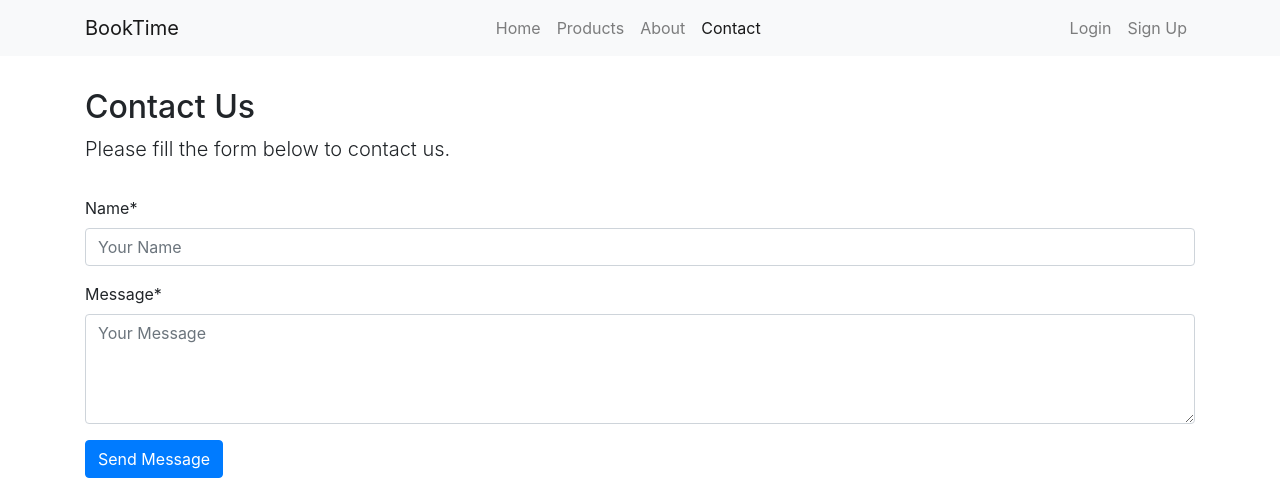
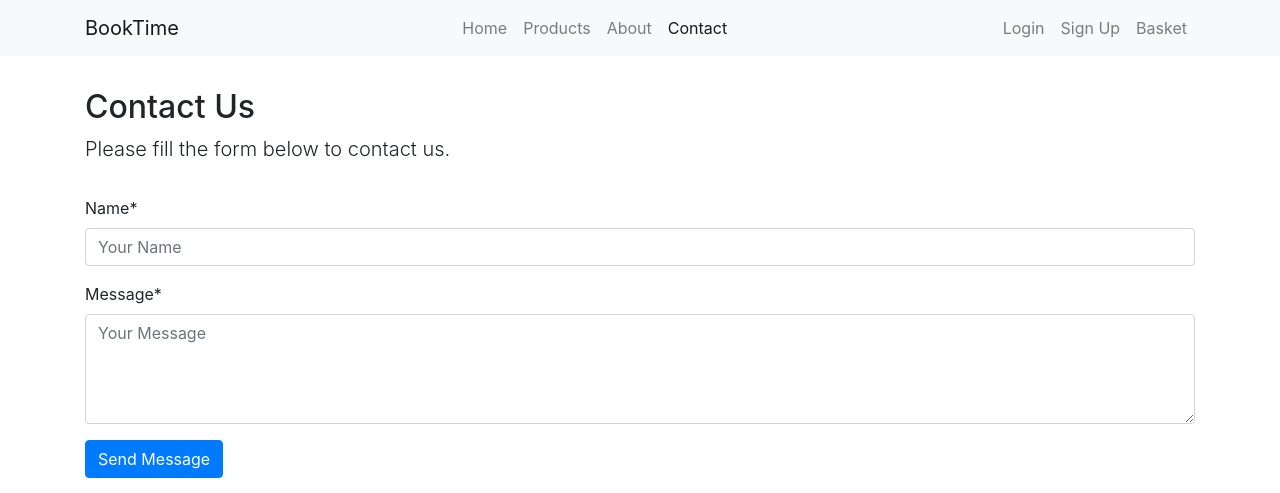
Before and after one commit to ZendaInnocent/booktime, a Django app: page /contact/ in a window 1280 px wide. Shown: the top 493 px of the page. Run offline with Django 3.2, Linux system fonts and the light colour scheme; some libraries are stand-ins or nearby versions.

Commit message:
Add manage basket functionality

```diff
--- a/main/forms.py
+++ b/main/forms.py
@@ -1,9 +1,20 @@
 import logging
 
 from django import forms
+from django.forms import inlineformset_factory
 from django.core.mail import send_mail
 
+from main.models import Basket, BasketLine
+
 logger = logging.getLogger(__name__)
+
+
+BasketLineFormSet = inlineformset_factory(
+    Basket,
+    BasketLine,
+    fields=('quantity', ),
+    extra=0,
+)
 
 
 class ContactForm(forms.Form):
--- a/main/models.py
+++ b/main/models.py
@@ -83,5 +83,5 @@ class BasketLine(models.Model):
     basket = models.ForeignKey(
         Basket, on_delete=models.CASCADE, related_name='basketlines')
     product = models.ForeignKey(Product, on_delete=models.CASCADE)
-    quantity = models.IntegerField(
+    quantity = models.PositiveIntegerField(
         default=1, validators=[MinValueValidator(1), ])
--- a/main/urls.py
+++ b/main/urls.py
@@ -17,5 +17,6 @@ urlpatterns = [
     path('tag/<slug:tag>/', views.TagDetailView.as_view(),
          name='tag-detail'),
     path('add-to-basket/',
-         views.add_to_basket, name='add-to-basket')
+         views.add_to_basket, name='add-to-basket'),
+    path('basket/', views.manage_basket, name='manage-basket'),
 ]
--- a/main/views.py
+++ b/main/views.py
@@ -1,5 +1,4 @@
-from django.shortcuts import render, get_object_or_404
-from django.shortcuts import render
+from django.shortcuts import render, get_object_or_404, redirect
 from django.views import generic
 from django.urls import reverse
 from django.http import HttpResponseRedirect
@@ -7,6 +6,23 @@ from django.contrib import messages
 
 from . import forms
 from main.models import Product, ProductTag, Basket, BasketLine
+
+
+def manage_basket(request):
+    if not request.basket or request.basket.is_empty():
+        return render(request, 'main/basket.html', {'formset': None})
+    else:
+        formset = forms.BasketLineFormSet(instance=request.basket)
+
+    if request.method == 'POST':
+        formset = forms.BasketLineFormSet(
+            request.POST, instance=request.basket)
+        if formset.is_valid():
+            formset.save()
+
+        return redirect(reverse('main:manage-basket'))
+
+    return render(request, 'main/basket.html', {'formset': formset})
 
 
 def add_to_basket(request):
--- a/templates/base.html
+++ b/templates/base.html
@@ -34,7 +34,11 @@
 
     <div class="pb-3">
       {% if request.basket %}
-        {{ request.basket.count }} items in basket
+        {% if request.basket.count %}
+          {{ request.basket.count }} item(s) in basket
+        {% else %}
+          No item(s) in basket
+        {% endif %}
       {% endif %}
     </div>
 
--- a/templates/base_nav.html
+++ b/templates/base_nav.html
@@ -70,6 +70,11 @@
                     <a class="nav-link" href="{% url 'accounts:signup' %}">Sign Up</a>
                 </li>
                 {% endif %}
+                <li class="nav-item">
+                    <a href="{% url 'main:manage-basket' %}" class="nav-link">
+                        Basket
+                    </a>
+                </li>
             </ul>
 
         </div>
```
Also changed, not shown: main/templates/main/basket.html (added, +26 -0 lines), db.sqlite3, main/migrations/0004_auto_20200812_1115.py (added).
